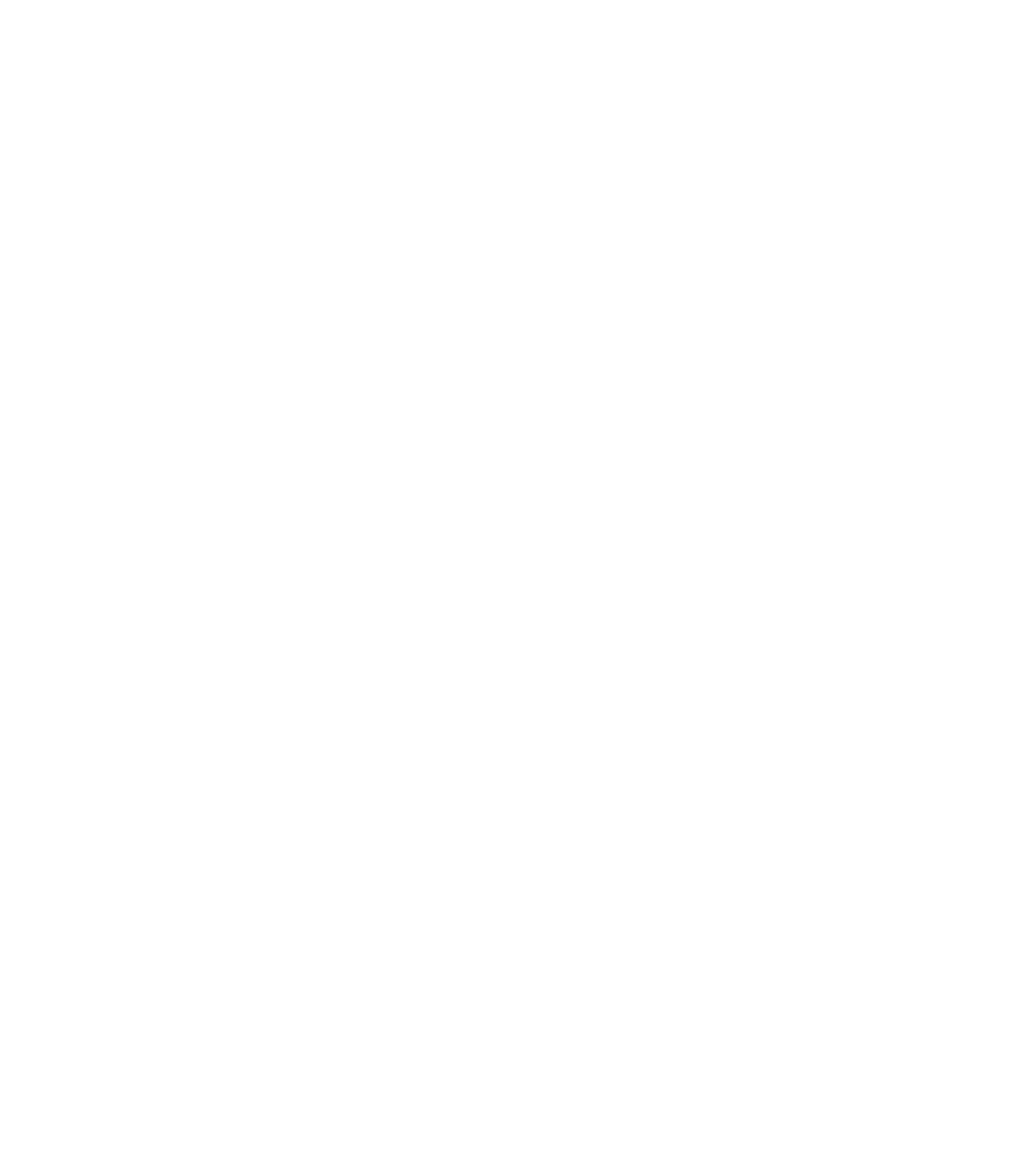
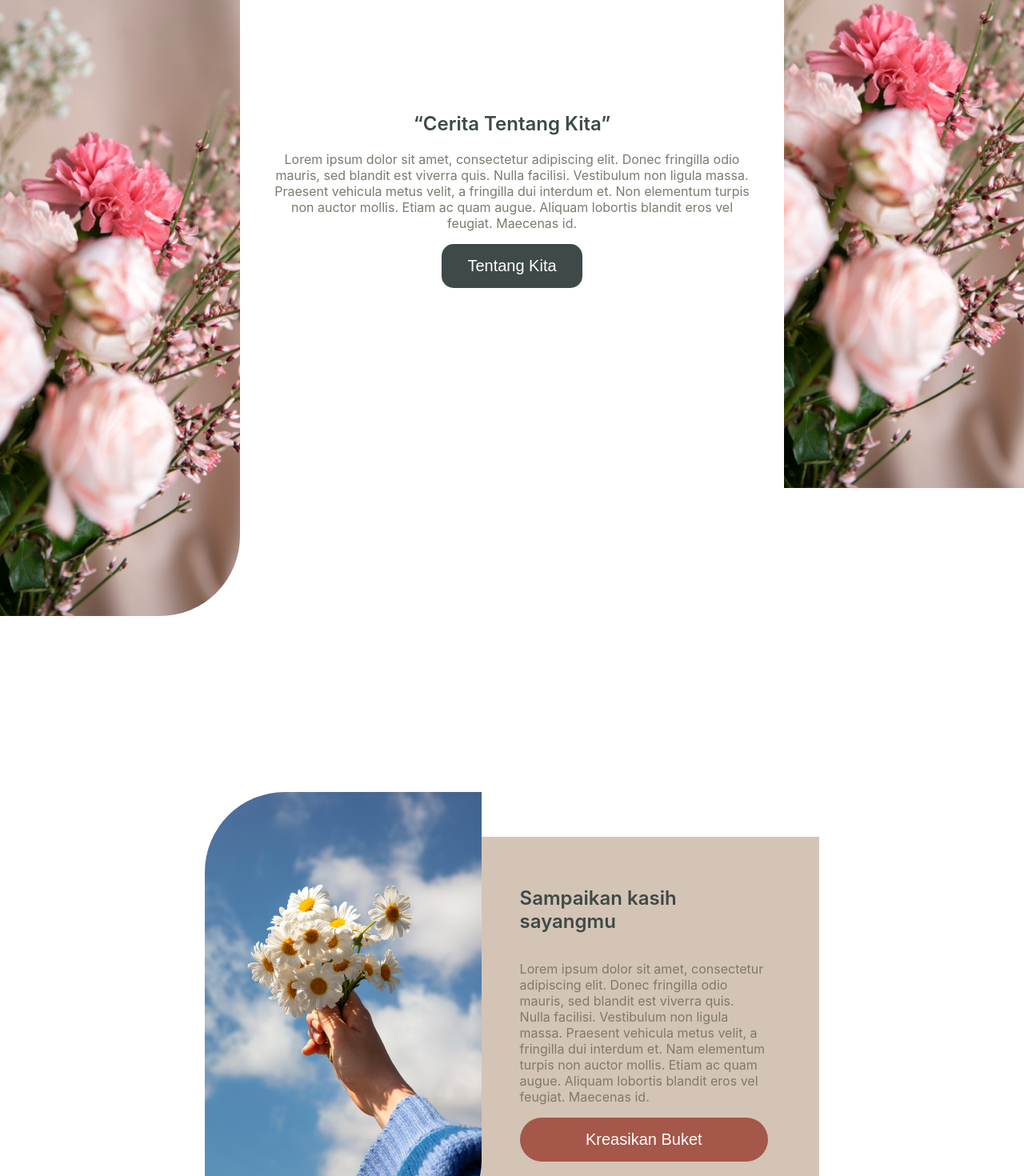
Before and after one commit to aryaaqilah/BercintaLewatBunga-Code, a React (Create React App) app: page / in a window 1280 px wide. Shown: the part 1290-2760 px from the top of the page at 80% size. Before the commit the page ends 952 px from the top, so only its background shows below. Built offline with nearby package versions, Linux system fonts and the light colour scheme.

Commit message:
Home Screen UI

```diff
--- a/src/index.css
+++ b/src/index.css
@@ -21,28 +21,34 @@
   --color-background-dark: #7D796E;
 }
 
-h1 {
+h1, .h1 {
   font-size: 2rem;
+  font-weight: 400;
 }
 
-h2 {
+h2, .h2 {
   font-size: 1.5rem;
+  font-weight: 400;
 }
 
-h3 {
+h3, .h3 {
   font-size: 1.25rem;
+  font-weight: 400;
 }
 
 .p1 {
   font-size: 1rem;
+  font-weight: 400;
 }
 
 .p2 {
   font-size: 0.875rem;
+  font-weight: 400;
 }
 
 .p3 {
   font-size: 0.75rem;
+  font-weight: 400;
 }
 
 .txt-color-primary {
@@ -80,3 +86,27 @@
 .weight-bold {
   font-weight: 700;
 }
+
+.button-primary {
+  background-color: var(--color-primary);
+  color: white;
+  border: none;
+  cursor: pointer;
+  transition: background-color 0.3s ease;
+  border-radius: 50svh;
+  padding: 1rem 2rem;
+}
+
+.button-ternary {
+  background-color: var(--color-ternary);
+  color: white;
+  border: none;
+  cursor: pointer;
+  transition: background-color 0.3s ease;
+  border-radius: 50svh;
+  padding: 1rem 2rem;
+}
+
+.button-primary:hover, .button-ternary:hover {
+  opacity: 0.9;
+}
--- a/src/pages/Home/Home.css
+++ b/src/pages/Home/Home.css
@@ -19,3 +19,104 @@
   z-index: 2;
   margin: 9.375rem;
 }
+
+.OurStorySectionContainer {
+  height: (56.25rem * 2) + 40vh;
+  width: 100vw;
+  display: flex;
+  justify-content: center;
+  align-items: center;
+  padding-top: 6.25rem;
+  margin: 0;
+}
+
+.OurStorySection {
+  display: flex;
+  align-items: center;
+  justify-content: space-between;
+  width: 100%;
+  box-sizing: border-box;
+}
+
+.OurStoryImageLeft {
+  flex-shrink: 0;
+  width: 18.75rem;
+  height: 56.25rem;
+  border-end-end-radius: 6.25rem;
+  padding-top: 20vh;
+  overflow: hidden;
+}
+
+.OurStoryImageRight {
+  flex-shrink: 0;
+  width: 18.75rem;
+  height: 56.25rem;
+  border-start-start-radius: 6.25rem;
+  padding-bottom: 20vh;
+  overflow: hidden;
+}
+
+.OurStoryPicture {
+  width: 100%;
+  height: 100%;
+  object-fit: cover;
+  display: block;
+}
+
+.OurStoryContent {
+  flex-grow: 1;
+  text-align: center;
+  max-width: 37.5rem;
+}
+
+.CustomizeYourOwnSectionContainer {
+  height: 100vh;
+  width: 100vw;
+  display: flex;
+  justify-content: center;
+  align-items: center;
+  padding-top: 6.25rem;
+  margin: 0;
+}
+
+.CustomizeYourOwnSection {
+  display: flex;
+  align-items: center;
+  justify-content: center;
+  width: 60vw;
+  height: 70vh;
+  box-sizing: border-box;
+  overflow: hidden;
+}
+
+.CustomizeImageWrapper {
+  flex-shrink: 0;
+  width: 45%;
+  height: 100%;
+  overflow: hidden;
+  border-top-left-radius: 6.25rem;
+  border-bottom-right-radius: 6.25rem;
+  z-index: 2;
+}
+
+.CustomizeImage {
+  width: 100%;
+  height: 100%;
+  object-fit: cover;
+}
+
+.CustomizeContent {
+  flex-grow: 1;
+  display: flex;
+  height: 80%;
+  flex-direction: column;
+  justify-content: center;
+  padding: 0 4rem;
+  margin-left: -1rem;
+  background-color: var(--color-background-light);
+  text-align: left;
+}
+
+.button-ternary {
+  border-radius: 0.938rem;
+}
--- a/src/pages/Home/Home.jsx
+++ b/src/pages/Home/Home.jsx
@@ -1,8 +1,11 @@
 import './Home.css'
 import HeroPicture from '../../assets/Landing.jpg'
+import OurStoryImage from '../../assets/OurStory.jpg'
+import CustomizeYourOwnImage from '../../assets/CustomizeYourOwn.jpg' // Assuming this is the image you want to use for the OurStory section
 
 function HeroSection() {
   return (
+    <div>
       <section className='HeroSection'>
         <img src={HeroPicture} alt="" className='HeroPicture' />
         <div className='HeroOverlay'>
@@ -21,6 +24,62 @@
           </p>
         </div>
       </section>
+    </div>
+  )
+}
+
+function OurStorySection() {
+  return (
+    <div className='OurStorySectionContainer'>
+      <section className='OurStorySection'>
+        <div className='OurStoryImageLeft'>
+          <img src={OurStoryImage} alt="Bouquet of flowers" className='OurStoryPicture' />
+        </div>
+        <div className='OurStoryContent'>
+          <h2 className='txt-color-ternary weight-semibold'>“Cerita Tentang Kita”</h2>
+          <p className='txt-color-bg-dark'>
+            Lorem ipsum dolor sit amet, consectetur adipiscing elit. Donec fringilla
+            odio mauris, sed blandit est viverra quis. Nulla facilisi. Vestibulum non
+            ligula massa. Praesent vehicula metus velit, a fringilla dui interdum et. Non
+            elementum turpis non auctor mollis. Etiam ac quam augue. Aliquam
+            lobortis blandit eros vel feugiat. Maecenas id.
+          </p>
+          <button className='button-ternary h3'>Tentang Kita</button>
+        </div>
+        <div className='OurStoryImageRight'>
+          <img src={OurStoryImage} alt="Bouquet of flowers" className='OurStoryPicture' />
+        </div>
+      </section>
+    </div>
+  )
+}
+
+function CustomizeYourOwnSection() {
+  return (
+    <div className='CustomizeYourOwnSectionContainer'>
+      <section className='CustomizeYourOwnSection'>
+        <div className='CustomizeImageWrapper'>
+          <img
+            src={CustomizeYourOwnImage}
+            alt="Hand holding daisies against blue sky"
+            className='CustomizeImage'
+          />
+        </div>
+        <div className='CustomizeContent'>
+          <h2 className='txt-color-ternary weight-semibold'>Sampaikan kasih sayangmu</h2>
+          <p className='txt-color-bg-dark'>
+            Lorem ipsum dolor sit amet, consectetur adipiscing
+            elit. Donec fringilla odio mauris, sed blandit est
+            viverra quis. Nulla facilisi. Vestibulum non ligula
+            massa. Praesent vehicula metus velit, a fringilla dui
+            interdum et. Nam elementum turpis non auctor
+            mollis. Etiam ac quam augue. Aliquam lobortis
+            blandit eros vel feugiat. Maecenas id.
+          </p>
+          <button className='button-primary h3'>Kreasikan Buket</button>
+        </div>
+      </section>
+    </div>
   )
 }
 
@@ -28,6 +87,8 @@
   return (
     <div>
       <HeroSection />
+      <OurStorySection />
+      <CustomizeYourOwnSection />
     </div>
   );
 }
```
Also changed, not shown: src/assets/CustomizeYourOwn.jpg (added), src/assets/OurStory.jpg (added). Lines whose indentation alone changed are shown as unchanged.
